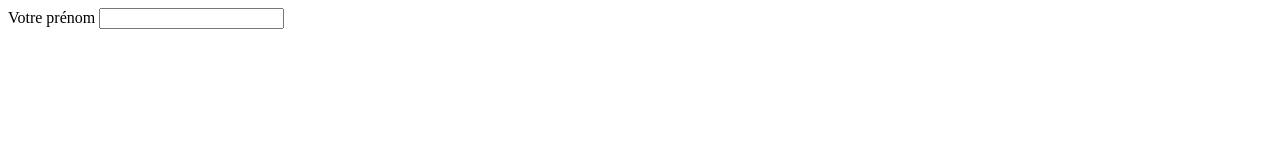
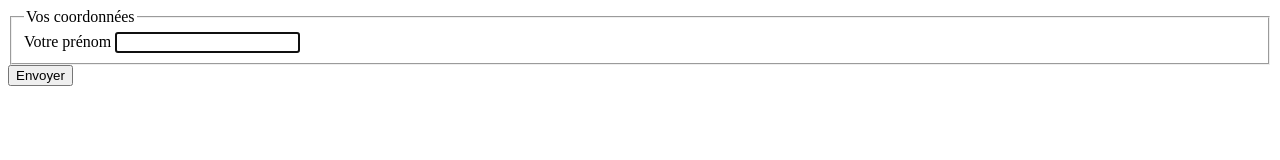
Before and after one commit to Fabian59II/ProjetFormulaire, a plain HTML site: page index.html in a window 1280 px wide. Drawn offline with Linux system fonts and the light colour scheme.

Commit message:
ajout fieldset legend et bouton envoyer

```diff
--- a/index.html
+++ b/index.html
@@ -9,8 +9,12 @@
 <body>
     <section>
         <form action="" method="">
+            <fieldset>
+            <legend>Vos coordonnées</legend>
             <label for="Prénom">Votre prénom</label>
-            <input type="text" name="Prénom" id="Prénom">
+            <input type="text" name="Prénom" id="Prénom" autofocus required>
+            </fieldset>
+            <input type="submit" value="Envoyer">
         </form>
     </section>
 
```
